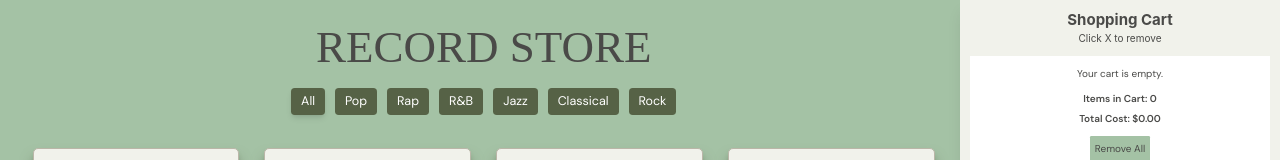
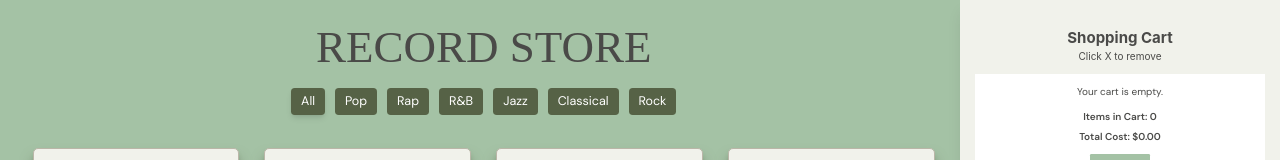
Before and after one commit to staten-island-tech/vue-reactivity-joeyshi07, a Vue app in the folder app/: page / in a window 1280 px wide. Shown: the top 160 px of the page. Built offline with nearby package versions, Linux system fonts and the light colour scheme; a web font is replaced by a local one.

Commit message:
Update AlbumList.vue

```diff
--- a/app/src/views/AlbumList.vue
+++ b/app/src/views/AlbumList.vue
@@ -32,9 +32,9 @@
     </div>
 
     <div
-      class="shopping-cart bg-neutral p-4 w-1/4 h-full fixed right-0 top-0 overflow-y-auto shadow-lg"
+      class="shopping-cart bg-neutral p-6 w-1/4 h-full fixed right-0 top-0 overflow-y-auto shadow-lg"
     >
-      <h2 class="font-bold text-2xl mb-0.5 text-soil">Shopping Cart</h2>
+      <h2 class="font-bold text-2xl mb-0.5 mt-5 text-soil">Shopping Cart</h2>
       <h3 class="text-md text-soil mb-4">Click X to remove</h3>
       <div class="cart-items mb-4">
         <ShoppingCart
```
